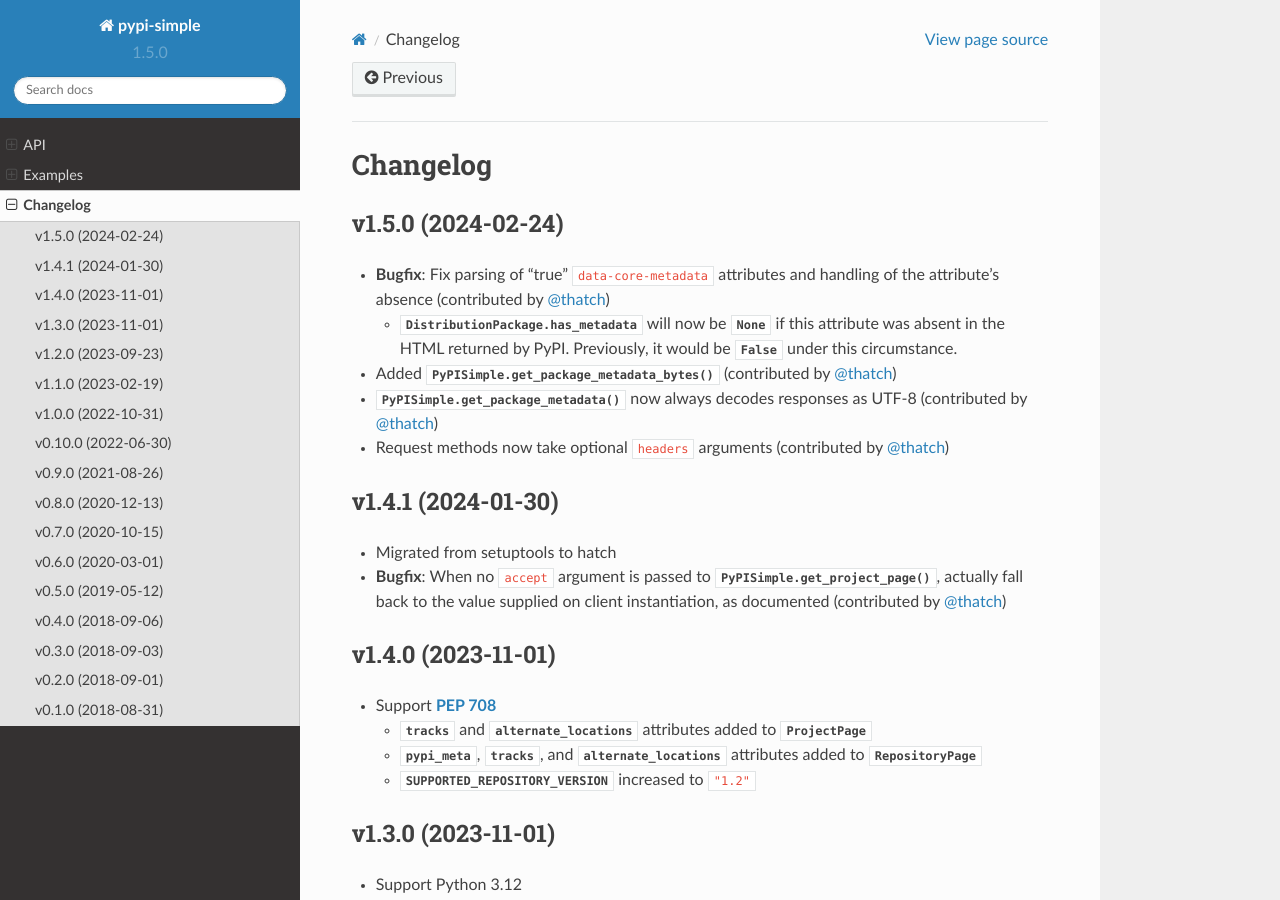
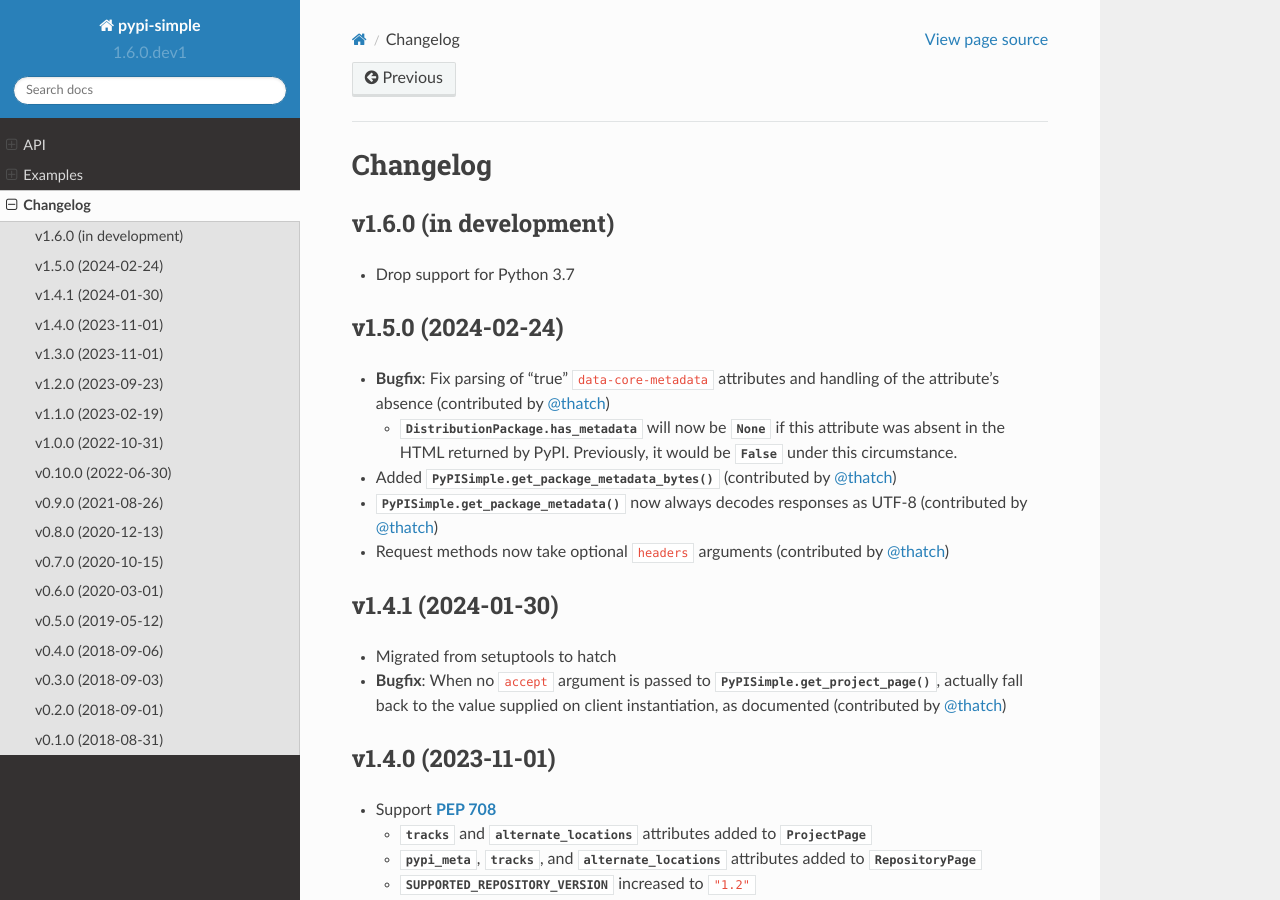
Before and after one commit to jwodder/pypi-simple, a Sphinx documentation site: the page built from docs/changelog.rst, in a window 1280 px wide and 900 px high. Built offline with Sphinx 7.4.7 and the Read the Docs theme 2.0.0, drawn with Linux system fonts in a browser that asks for light colours.

Commit message:
Drop support for Python 3.7

```diff
--- a/CHANGELOG.md
+++ b/CHANGELOG.md
@@ -1,3 +1,7 @@
+v1.6.0 (in development)
+-----------------------
+- Drop support for Python 3.7
+
 v1.5.0 (2024-02-24)
 -------------------
 - **Bugfix**: Fix parsing of "true" `data-core-metadata` attributes and
--- a/README.rst
+++ b/README.rst
@@ -41,7 +41,7 @@
 
 Installation
 ============
-``pypi-simple`` requires Python 3.7 or higher.  Just use `pip
+``pypi-simple`` requires Python 3.8 or higher.  Just use `pip
 <https://pip.pypa.io>`_ for Python 3 (You have pip, right?) to install it::
 
     python3 -m pip install pypi-simple
--- a/docs/changelog.rst
+++ b/docs/changelog.rst
@@ -2,6 +2,11 @@
 
 Changelog
 =========
+
+v1.6.0 (in development)
+-----------------------
+- Drop support for Python 3.7
+
 
 v1.5.0 (2024-02-24)
 -------------------
--- a/docs/index.rst
+++ b/docs/index.rst
@@ -29,7 +29,7 @@
 
 Installation
 ============
-``pypi-simple`` requires Python 3.7 or higher.  Just use `pip
+``pypi-simple`` requires Python 3.8 or higher.  Just use `pip
 <https://pip.pypa.io>`_ for Python 3 (You have pip, right?) to install it::
 
     python3 -m pip install pypi-simple
--- a/pyproject.toml
+++ b/pyproject.toml
@@ -7,7 +7,7 @@
 dynamic = ["version"]
 description = "PyPI Simple Repository API client library"
 readme = "README.rst"
-requires-python = ">=3.7"
+requires-python = ">=3.8"
 license = "MIT"
 license-files = { paths = ["LICENSE"] }
 authors = [
@@ -26,7 +26,6 @@
     "Development Status :: 5 - Production/Stable",
     "Programming Language :: Python :: 3",
     "Programming Language :: Python :: 3 :: Only",
-    "Programming Language :: Python :: 3.7",
     "Programming Language :: Python :: 3.8",
     "Programming Language :: Python :: 3.9",
     "Programming Language :: Python :: 3.10",
--- a/src/pypi_simple/__init__.py
+++ b/src/pypi_simple/__init__.py
@@ -14,7 +14,7 @@
 for more information.
 """
 
-__version__ = "1.5.0"
+__version__ = "1.6.0.dev1"
 __author__ = "John Thorvald Wodder II"
 __author_email__ = "pypi-simple@varonathe.org"
 __license__ = "MIT"
```
Also changed, not shown: 2 other files.
